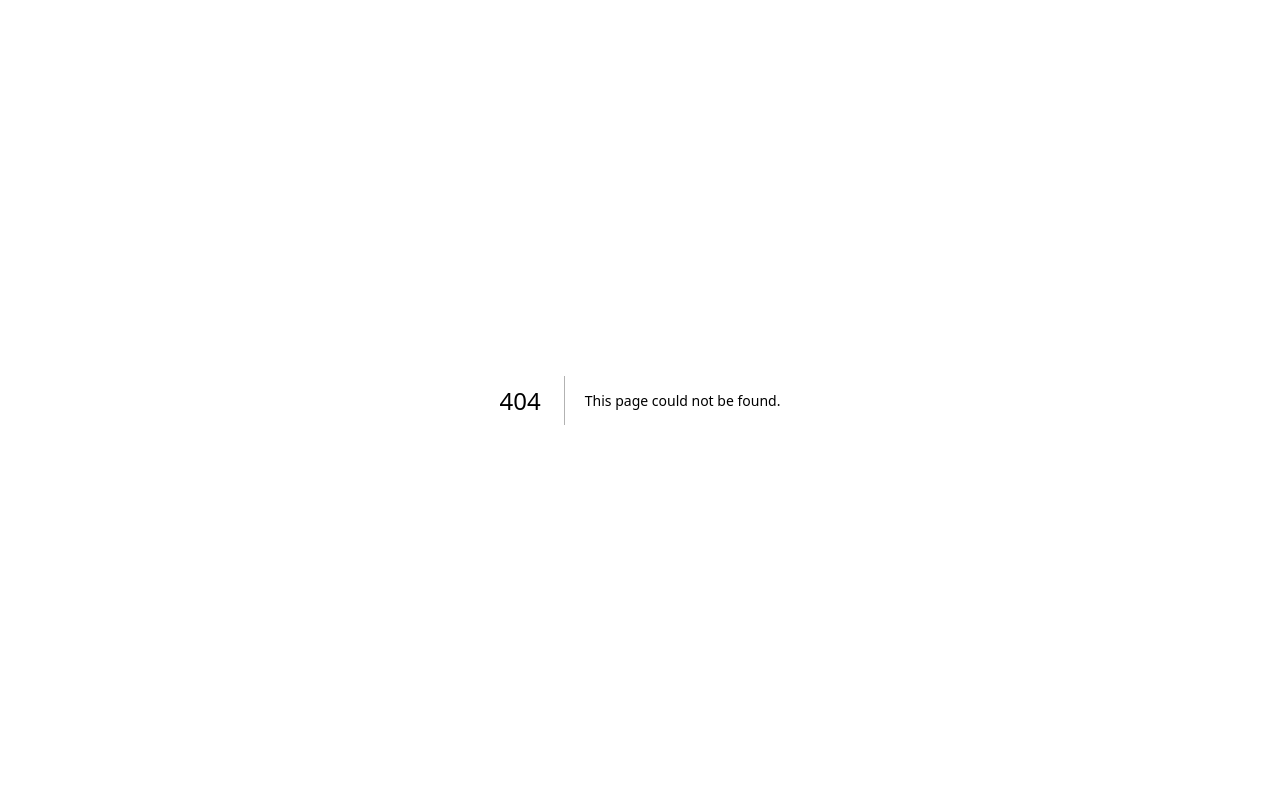
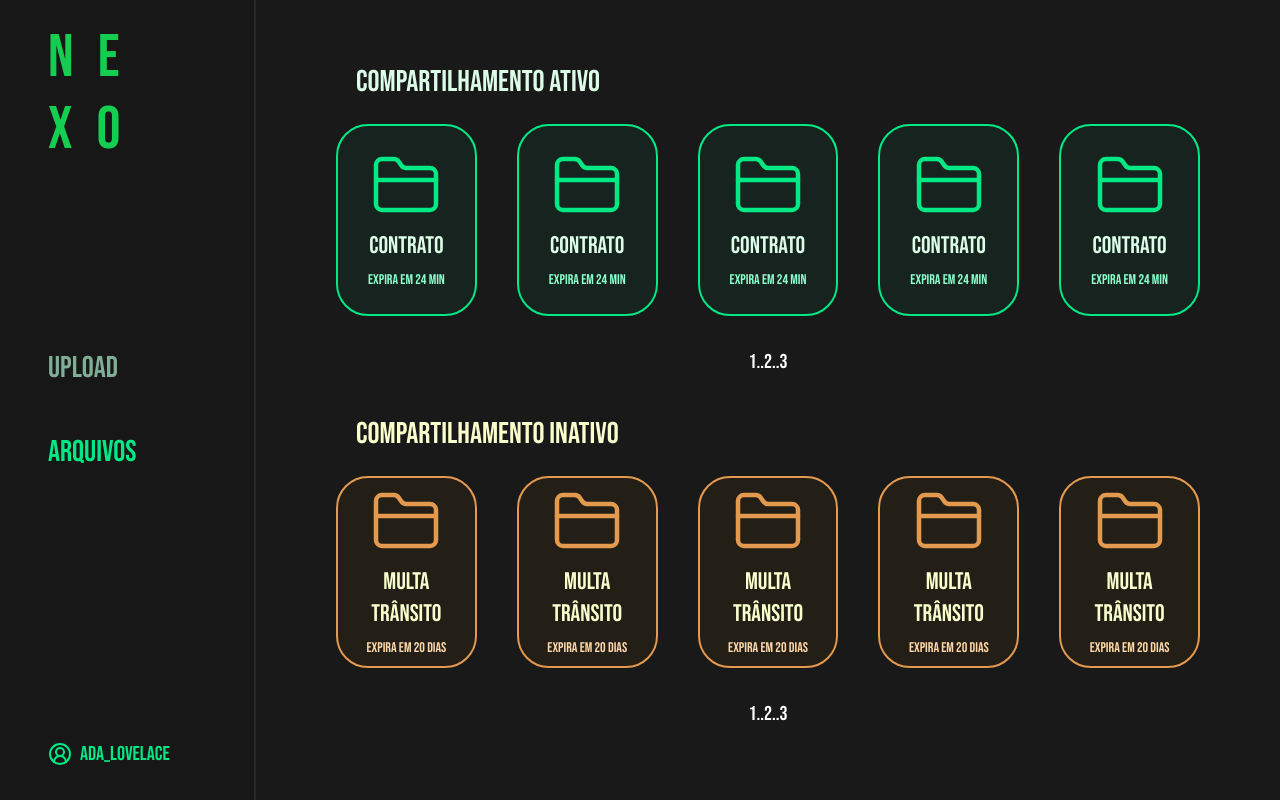
Before and after one commit to VorAd2/nexo-link-manager, a Next.js app in the folder frontend/: page /menu/files in a window 1280 px wide. Before the commit this address had no page. Built offline with nearby package versions, Linux system fonts and the light colour scheme.

Commit message:
Modificação de rota A rota 'shared' passa a ser 'files', uma vez que exibirá todos os arquivos do usuário. As sections de FilesPage agora distinguem os arquivos com compartilhamento ativo daqueles com compartilha- mento inativo

```diff
--- a/frontend/src/app/menu/shared/page.tsx
+++ b/frontend/src/app/menu/files/page.tsx
@@ -4,7 +4,7 @@
 import { useEffect, useState } from "react"
 import FileCard from "@/components/FileCard"
 
-export default function SharedPage() {
+export default function FilesPage() {
     const [length, setLength] = useState(2)
 
     const activeList = Array.from({ length: length }).map((_, i) =>
@@ -35,9 +35,9 @@ export default function SharedPage() {
             ">
                 <section>
                     <h1 className="
-                    text-green-100 text-2xl sm:text-3xl xl:text-4xl
+                    text-green-100 text-2xl sm:text-3xl
                     ml-2 mb-4 xl:ml-5 xl:mb-6
-                    ">ATIVOS</h1>
+                    ">COMPARTILHAMENTO ATIVO</h1>
                     <div className="
                         flex flex-row space-x-10
                         ml-1 xl:ml-0
@@ -55,9 +55,9 @@ export default function SharedPage() {
                 </section>
                 <section className="mt-8">
                     <h1 className="
-                    text-orange-100 text-2xl sm:text-3xl xl:text-4xl
+                    text-orange-100 text-2xl sm:text-3xl
                     ml-2 mb-4 xl:ml-5 xl:mb-6
-                    ">INATIVOS</h1>
+                    ">COMPARTILHAMENTO INATIVO</h1>
                     <div className="
                     flex flex-row space-x-10
                     ml-1 xl:ml-0
--- a/frontend/src/components/Sidebar.tsx
+++ b/frontend/src/components/Sidebar.tsx
@@ -31,7 +31,7 @@ export default function Sidebar() {
                 aria-label="Navegação da Sidebar Mobile"
             >
                 <Link href="/menu/upload" className={getLinkClassName('/menu/upload')}>Upload</Link>
-                <Link href="/menu/shared" className={getLinkClassName('/menu/shared')}>Compartilhado</Link>
+                <Link href="/menu/files" className={getLinkClassName('/menu/files')}>Arquivos</Link>
             </nav>
 
             <nav className="
@@ -42,7 +42,7 @@ export default function Sidebar() {
                 "
                 aria-label="Navegação da Sidebar Desktop">
                 <Link href="/menu/upload" className={getLinkClassName('/menu/upload')}>Upload</Link>
-                <Link href="/menu/shared" className={getLinkClassName('/menu/shared')}>Compartilhado</Link>
+                <Link href="/menu/files" className={getLinkClassName('/menu/files')}>Arquivos</Link>
             </nav>
 
             <footer>
```
